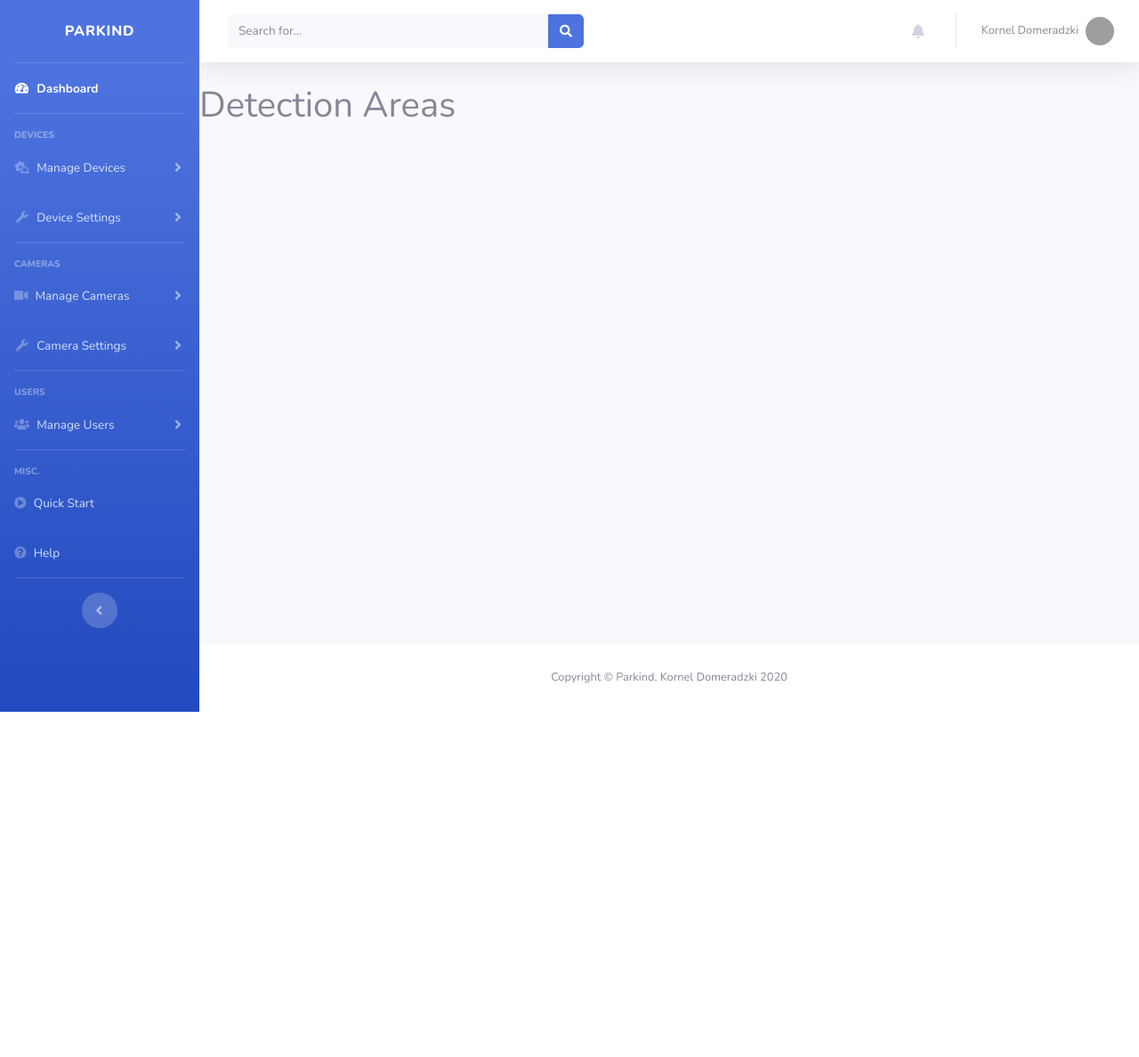
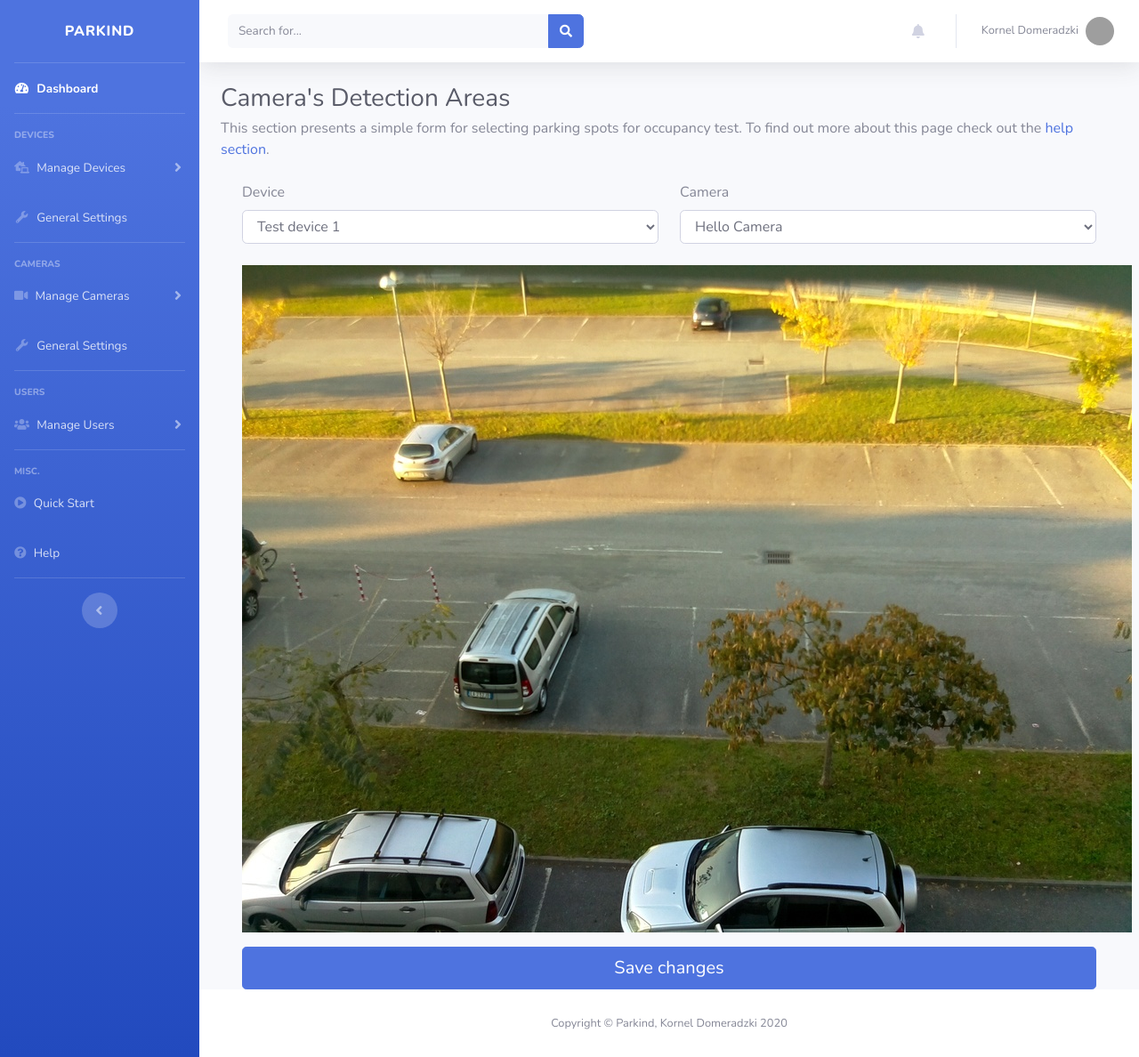
Before and after one commit to TheSlipper/Parkind, a Django app: page /ui/cameras/manage/detection_areas in a window 1280 px wide. Shown: the whole page at 89% size. Before the commit the page ends 800 px from the top, so only its background shows below. Run offline with Django 3.2, Linux system fonts and the light colour scheme; some libraries are stand-ins or nearby versions; grey boxes are pictures that could not be loaded.

Commit message:
deleted camera requests, designed the livestream and detection areas views, unified all the settings sections for devices and cameras in the overlay

```diff
--- a/ui/templates/ui/application_layout.html
+++ b/ui/templates/ui/application_layout.html
@@ -69,19 +69,10 @@
         </li>
 
         <li class="nav-item">
-            <a class="nav-link collapsed" href="#" data-toggle="collapse" data-target="#deviceSettings"
-               aria-expanded="true" aria-controls="collapseUtilities">
+            <a class="nav-link" href="{% url 'devices_general_settings' %}">
                 <i class="fas fa-fw fa-wrench"></i>
-                <span>Device Settings</span>
+                <span>General Settings</span>
             </a>
-            <div id="deviceSettings" class="collapse" aria-labelledby="headingUtilities"
-                 data-parent="#accordionSidebar">
-                <div class="bg-white py-2 collapse-inner rounded">
-                    <h6 class="collapse-header">Camera Settings:</h6>
-                    <a class="collapse-item" href="{% url 'devices_general_settings' %}">General Settings</a>
-                    <a class="collapse-item" href="{% url 'devices_api_settings' %}">API Settings</a>
-                </div>
-            </div>
         </li>
 
         <hr class="sidebar-divider">
@@ -101,26 +92,32 @@
                     <h6 class="collapse-header">Manage Cameras:</h6>
                     <a class="collapse-item" href="{% url 'cameras_list' %}">Camera List</a>
                     <a class="collapse-item" href="{% url 'cameras_detection_areas' %}">Camera's Detection Areas</a>
-                    <a class="collapse-item" href="{% url 'cameras_streaming_requests' %}">Streaming Requests</a>
                     <a class="collapse-item" href="{% url 'cameras_livestream' %}">Camera Livestream</a>
                 </div>
             </div>
         </li>
 
+{#        <li class="nav-item">#}
+{#            <a class="nav-link collapsed" href="#" data-toggle="collapse" data-target="#collapseUtilities"#}
+{#               aria-expanded="true" aria-controls="collapseUtilities">#}
+{#                <i class="fas fa-fw fa-wrench"></i>#}
+{#                <span>Camera Settings</span>#}
+{#            </a>#}
+{#            <div id="collapseUtilities" class="collapse" aria-labelledby="headingUtilities"#}
+{#                 data-parent="#accordionSidebar">#}
+{#                <div class="bg-white py-2 collapse-inner rounded">#}
+{#                    <h6 class="collapse-header">Camera Settings:</h6>#}
+{#                    <a class="collapse-item" href="{% url 'cameras_general_settings' %}">General Settings</a>#}
+{#                    <a class="collapse-item" href="{% url 'cameras_streaming_settings' %}">Streaming Settings</a>#}
+{#                </div>#}
+{#            </div>#}
+{#        </li>#}
+
                 <li class="nav-item">
-            <a class="nav-link collapsed" href="#" data-toggle="collapse" data-target="#collapseUtilities"
-               aria-expanded="true" aria-controls="collapseUtilities">
+            <a class="nav-link" href="{% url 'cameras_general_settings' %}">
                 <i class="fas fa-fw fa-wrench"></i>
-                <span>Camera Settings</span>
+                <span>General Settings</span>
             </a>
-            <div id="collapseUtilities" class="collapse" aria-labelledby="headingUtilities"
-                 data-parent="#accordionSidebar">
-                <div class="bg-white py-2 collapse-inner rounded">
-                    <h6 class="collapse-header">Camera Settings:</h6>
-                    <a class="collapse-item" href="{% url 'cameras_general_settings' %}">General Settings</a>
-                    <a class="collapse-item" href="{% url 'cameras_streaming_settings' %}">Streaming Settings</a>
-                </div>
-            </div>
         </li>
 
         <!-- Divider -->
--- a/ui/templates/ui/cameras/detection_areas.html
+++ b/ui/templates/ui/cameras/detection_areas.html
@@ -1,5 +1,53 @@
 {% extends 'ui/application_layout.html' %}
+{% load static %}
 
 {% block content %}
-<h1>Detection Areas</h1>
+    <div class="container-fluid">
+        <h1 class="h3 mb-1 text-gray-800">Camera's Detection Areas</h1>
+        <p class="mb-4">
+            This section presents a simple form for selecting parking spots for occupancy test.
+            To find out more about this page check out the <a href="">help section</a>.
+        </p>
+        <div class="container">
+            <div class="row">
+                <div class="col-sm-6">
+                    <label for="deviceSelect">Device</label>
+                    <select class="form-control" id="deviceSelect">
+                        <option>Test device 1</option>
+                        <option>Device test 2</option>
+                        <option>Device Test 3</option>
+                        <option>Device Test 4?</option>
+                        <option>Postman device test</option>
+                        <option>Testerino memerino</option>
+                        <option>Final test</option>
+                        <option>Final test 2</option>
+                        <option>Final test 3</option>
+                    </select>
+                </div>
+                <div class="col-sm-6">
+                    <label for="cameraSelect">Camera</label>
+                    <select class="form-control" id="cameraSelect">
+                        <option>Hello Camera</option>
+                        <option>Hello Camera 2</option>
+                    </select>
+                </div>
+            </div>
+            <div class="row">
+                <div class="col-sm-12 mt-4">
+                    <img src="{% static 'img/prototyping/parking_test_image.jpg' %}" class="d-block mx-auto"
+                         alt="live preview of the camera">
+                </div>
+            </div>
+            <div class="row">
+                <div class="col-sm-12 mt-3">
+                    <button class="btn btn-primary btn-lg btn-block">Save changes</button>
+                </div>
+            </div>
+        </div>
+    </div>
+
+    <script>
+        {# TODO:  Update the camera select based on the selected device #}
+        {# TODO: Retrieval of one frame from selected camera #}
+    </script>
 {% endblock %}
--- a/ui/templates/ui/cameras/requests.html
+++ /dev/null
@@ -1,5 +0,0 @@
-{% extends 'ui/application_layout.html' %}
-
-{% block content %}
-<h1>Requests</h1>
-{% endblock %}
--- a/ui/urls.py
+++ b/ui/urls.py
@@ -23,7 +23,6 @@ urlpatterns = [
     # Cameras
     path('cameras/manage/list', views.cameras_list, name='cameras_list'),
     path('cameras/manage/detection_areas', views.cameras_detection_areas, name='cameras_detection_areas'),
-    path('cameras/manage/streaming_requests', views.cameras_streaming_requests, name='cameras_streaming_requests'),
     path('cameras/manage/livestream', views.cameras_livestream, name='cameras_livestream'),
     path('cameras/manage/add', views.cameras_add_form, name='cameras_add_form'),
 
--- a/ui/views.py
+++ b/ui/views.py
@@ -66,10 +66,6 @@ def cameras_detection_areas(request):
     return render(request, 'ui/cameras/detection_areas.html')
 
 
-def cameras_streaming_requests(request):
-    return render(request, 'ui/cameras/requests.html')
-
-
 def cameras_livestream(request):
     return render(request, 'ui/cameras/livestream.html')
 
```
Also changed, not shown: ui/templates/ui/cameras/livestream.html (+44 -1 lines), ui/templates/ui/devices/api_inspection.html (+15 -14 lines), static/img/prototyping/parking_test_image.jpg (added). Lines whose indentation alone changed are shown as unchanged.
